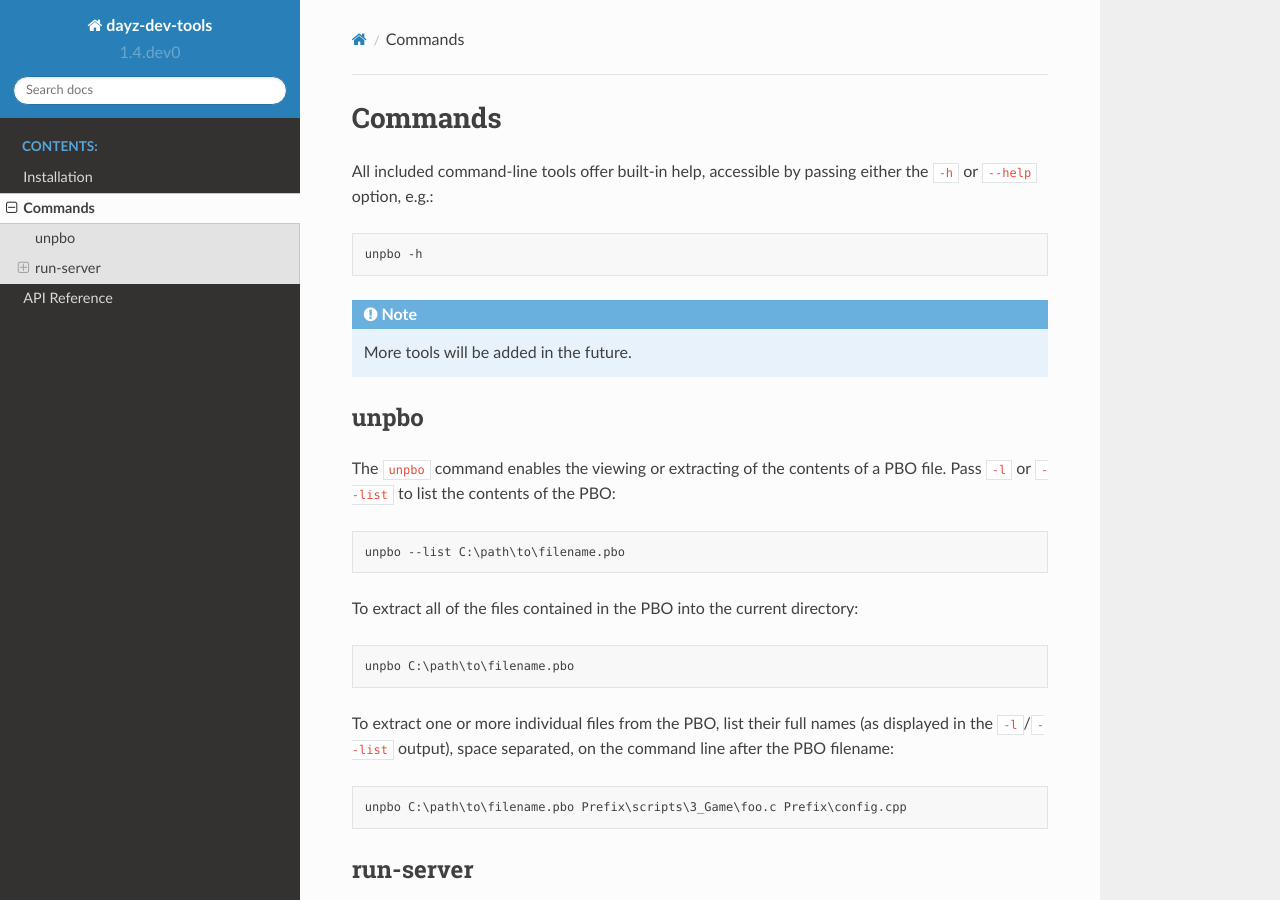
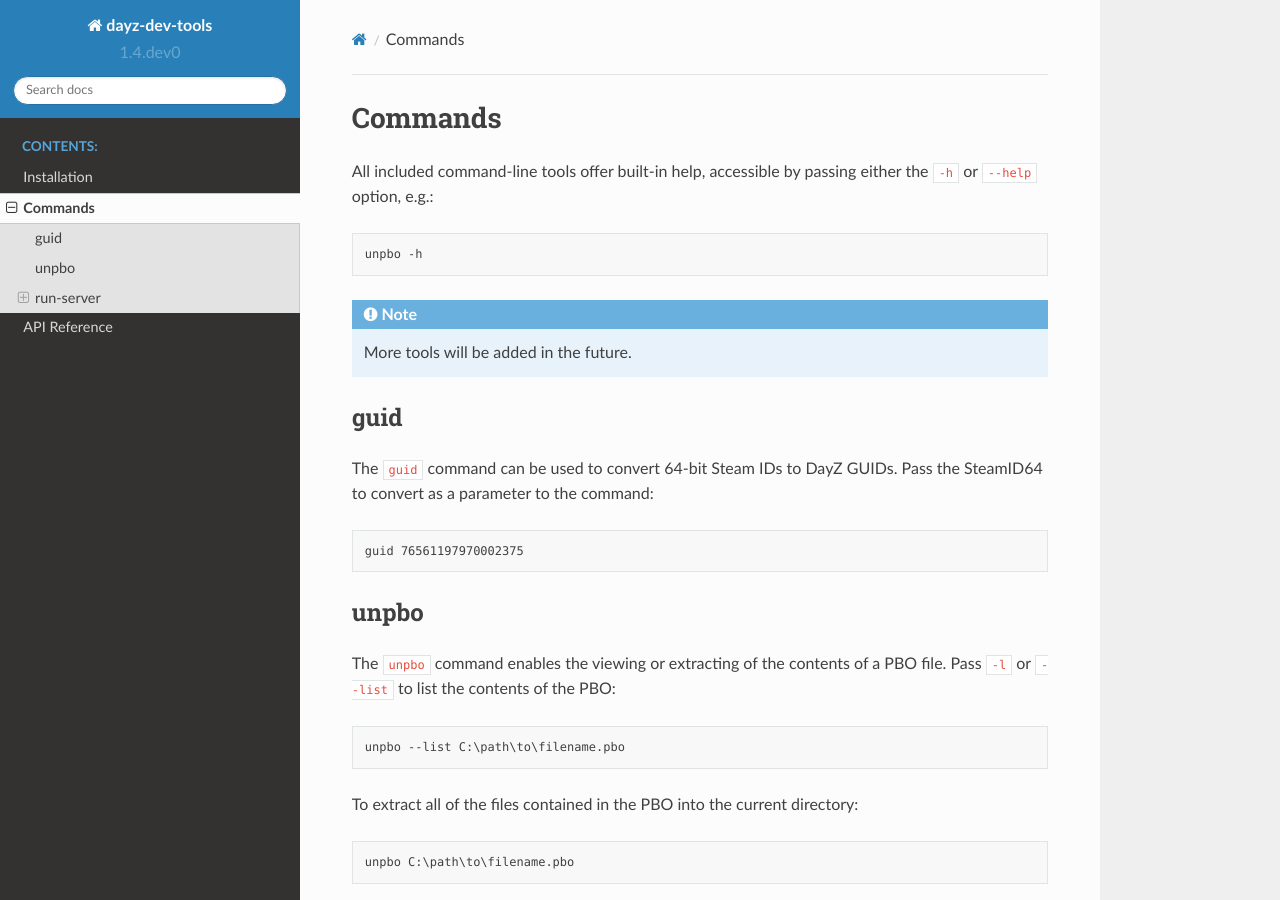
Before and after one commit to tjensen/dayz-dev-tools, a Sphinx documentation site: the page built from docs/commands.rst, in a window 1280 px wide and 900 px high. Built offline with Sphinx 7.4.7 and the Read the Docs theme 2.0.0, drawn with Linux system fonts in a browser that asks for light colours.

Commit message:
Adding documentation for the new SteamID64-to-GUID functionality

```diff
--- a/docs/api.rst
+++ b/docs/api.rst
@@ -9,6 +9,12 @@
 ----------------------
 
 .. automodule:: dayz_dev_tools.extract_pbo
+   :members:
+
+DayZ GUIDs
+----------
+
+.. automodule:: dayz_dev_tools.guid
    :members:
 
 Public Key Management
--- a/docs/commands.rst
+++ b/docs/commands.rst
@@ -9,6 +9,16 @@
    unpbo -h
 
 .. note:: More tools will be added in the future.
+
+guid
+----
+
+The ``guid`` command can be used to convert 64-bit Steam IDs to DayZ GUIDs.
+Pass the SteamID64 to convert as a parameter to the command:
+
+.. code:: batch
+
+   guid 76561197970002375
 
 unpbo
 -----
```
